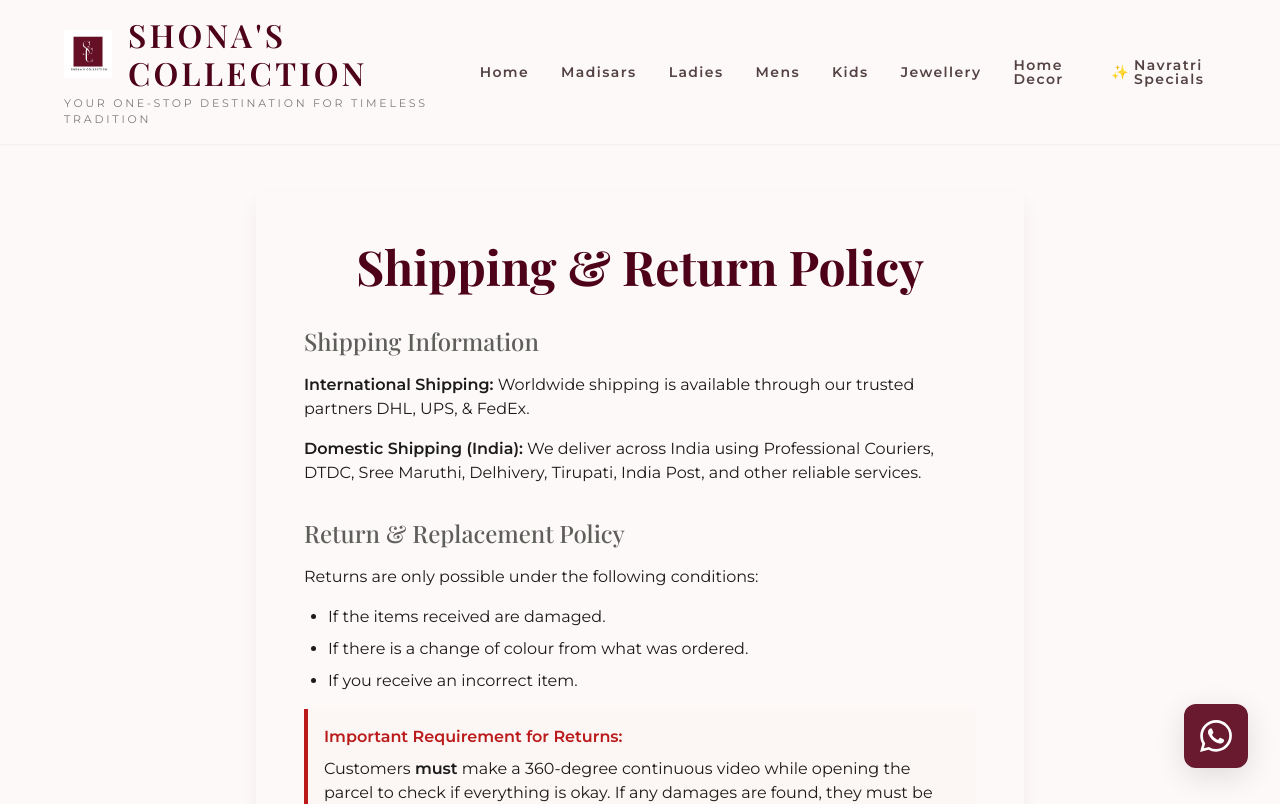
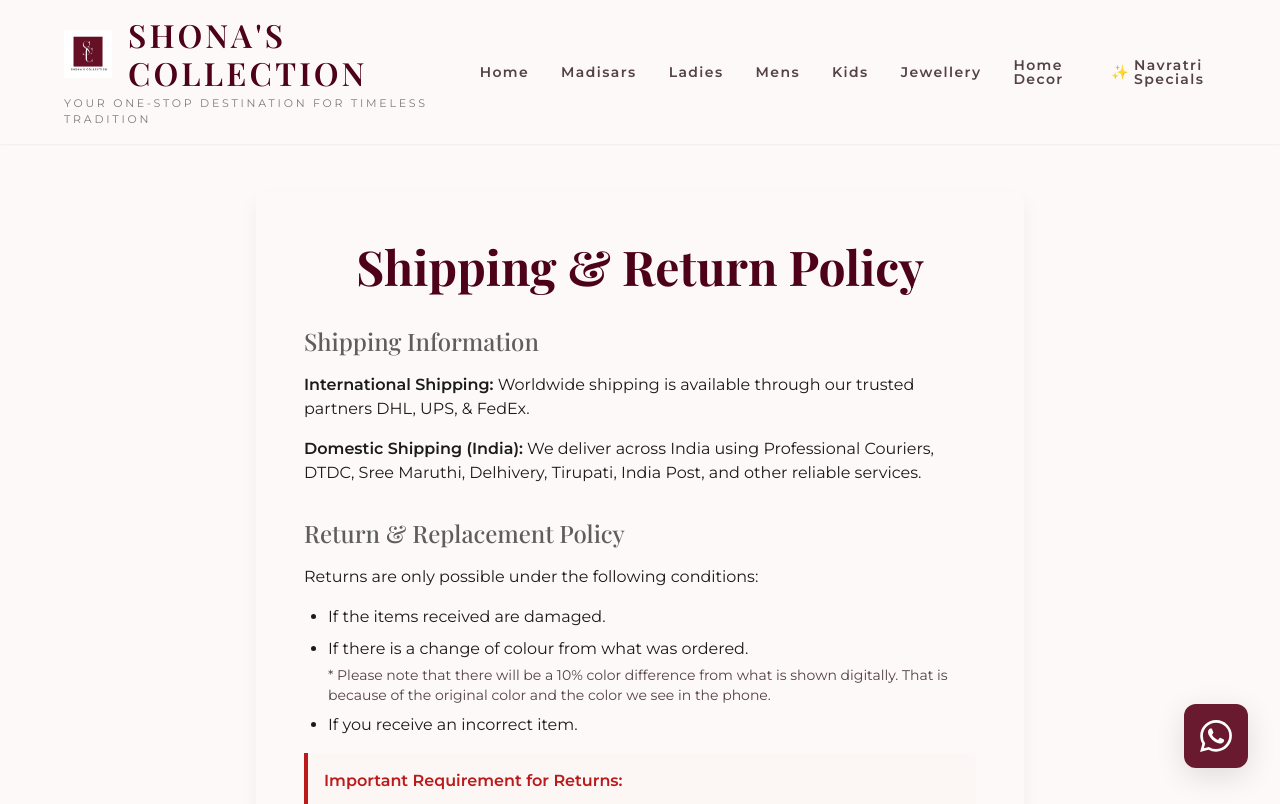
Before and after one commit to anaghrajeev/shonas-collection, a React (Vite) app: page /shipping in a window 1280 px wide. Shown: the top 804 px of the page. Built offline with nearby package versions, Linux system fonts and the light colour scheme; no server answers.

Commit message:
docs: add 10% digital color difference disclaimer to shipping policy

```diff
--- a/src/pages/storefront/Shipping.jsx
+++ b/src/pages/storefront/Shipping.jsx
@@ -25,7 +25,12 @@ export default function Shipping() {
               </p>
               <ul className="list-disc pl-6 space-y-2">
                 <li>If the items received are damaged.</li>
-                <li>If there is a change of colour from what was ordered.</li>
+                <li>
+                  If there is a change of colour from what was ordered.
+                  <span className="block text-sm text-on-surface-variant mt-1 font-normal">
+                    * Please note that there will be a 10% color difference from what is shown digitally. That is because of the original color and the color we see in the phone.
+                  </span>
+                </li>
                 <li>If you receive an incorrect item.</li>
               </ul>
               <div className="bg-error-container/10 border-l-4 border-error p-4 mt-6 rounded-r-md">
```
